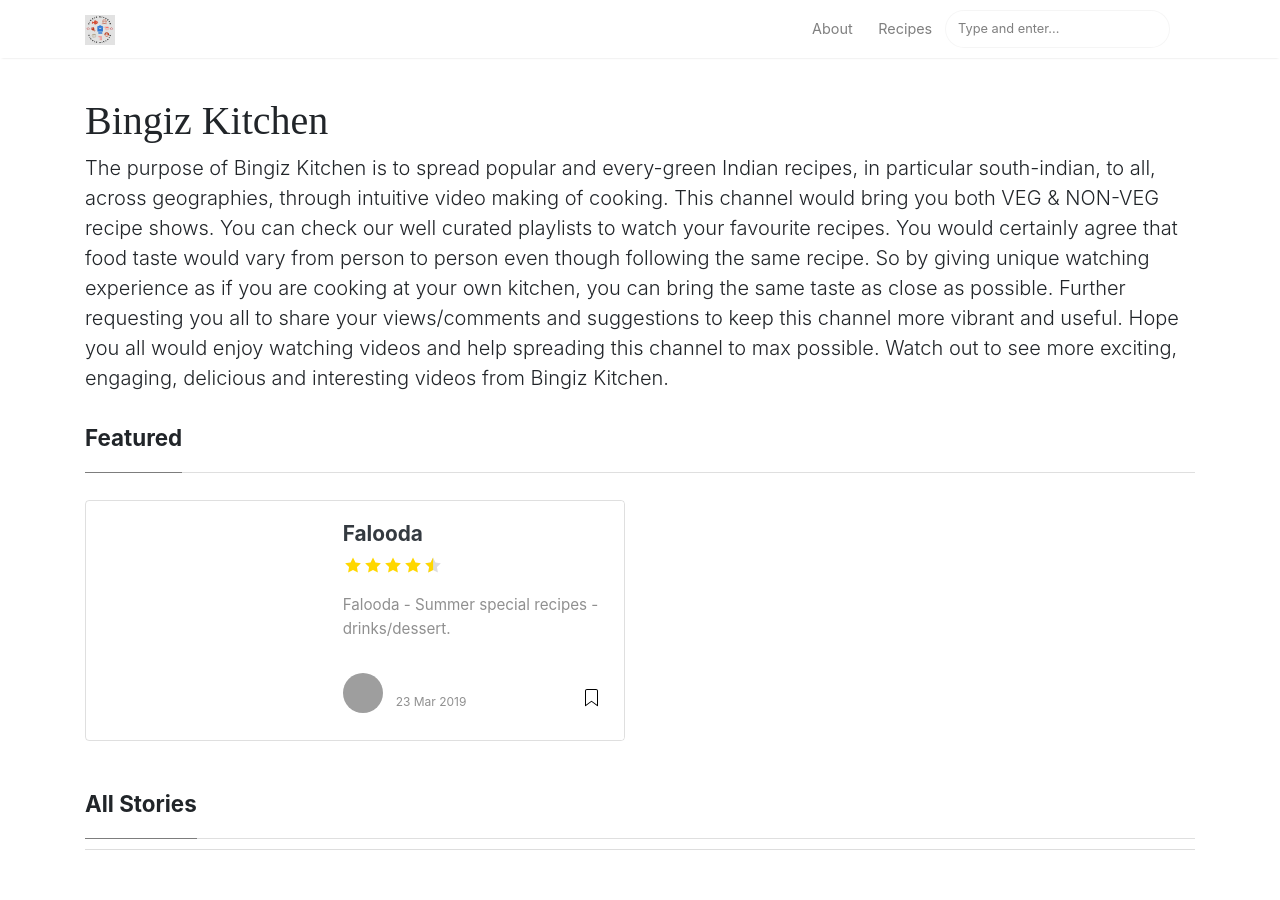
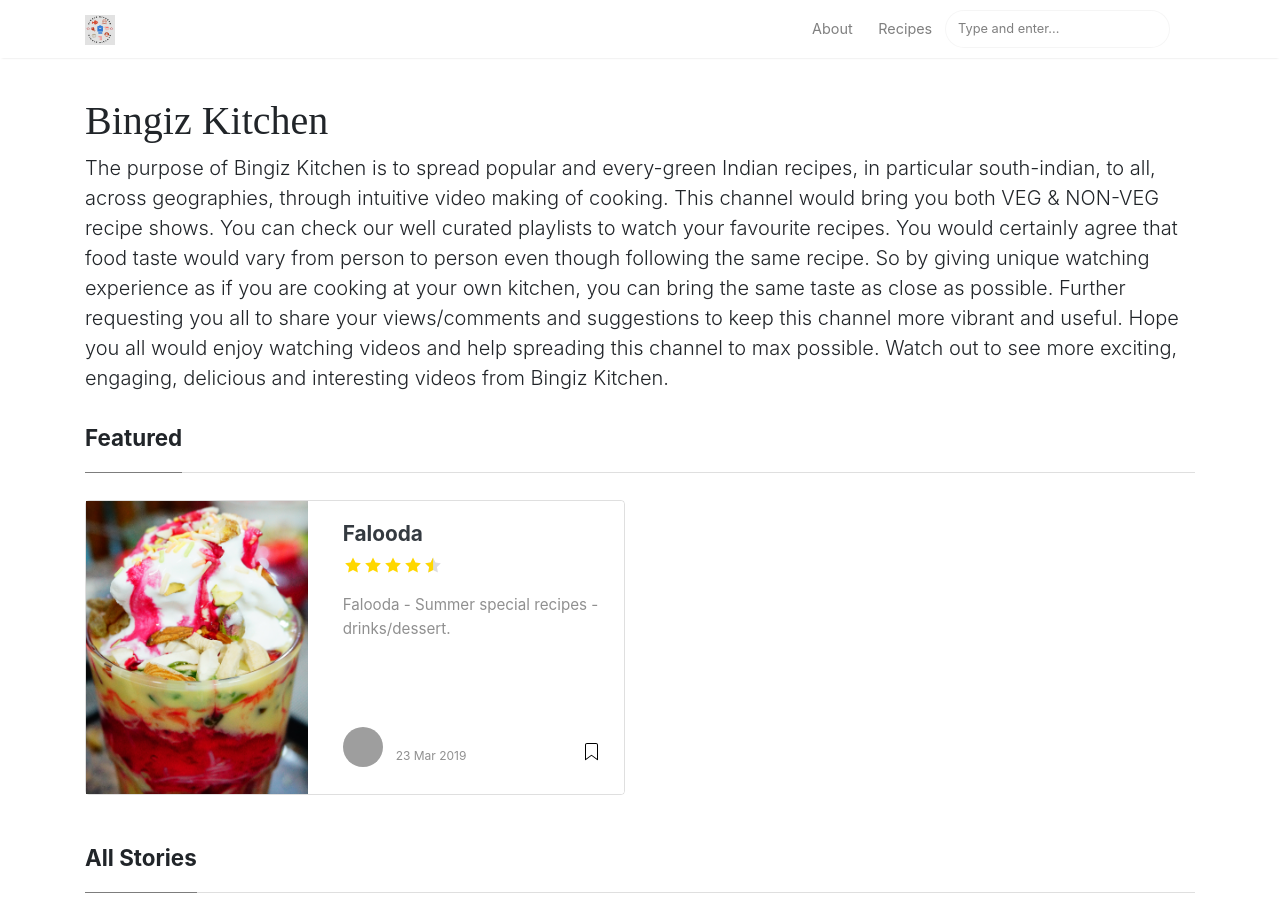
Before and after one commit to iBingi/bkrecipes, a Jekyll site: the page built from index.html, in a window 1280 px wide and 900 px high. Built offline with Jekyll 4.4.1, drawn with Linux system fonts in a browser that asks for light colours; nearby versions of some CDN libraries; library files that are not in the unit come from our copies; the list of posts is cut into pages by our own code; comment, search, counter and statistics services are not loaded; grey boxes are pictures that could not be loaded.

Commit message:
Update _config.yml

```diff
--- a/_config.yml
+++ b/_config.yml
@@ -56,4 +56,4 @@ adsense-data-ad-client: ""
 adsense-data-ad-slot: ""
 
 # Lazy Images ("enabled" or "disabled")
-lazyimages: "enabled"
+lazyimages: "disabled"
```
